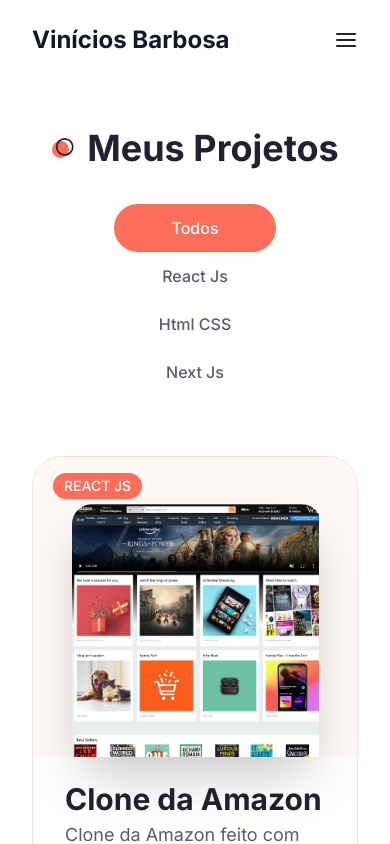
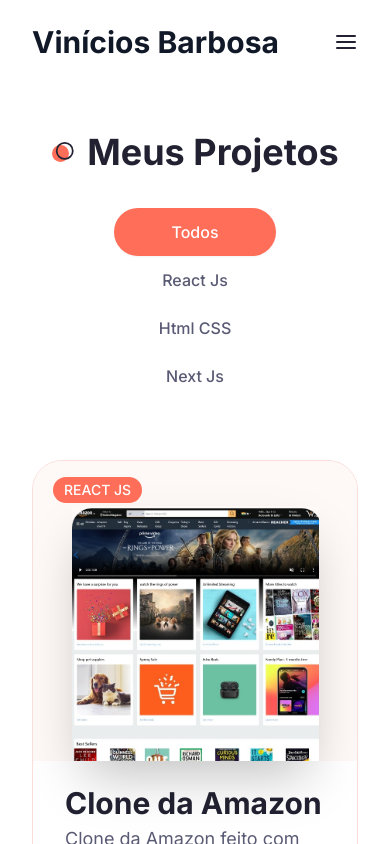
Before and after one commit to vinebarbosa/portfolio, a Next.js app: page /projetos in a window 390 px wide. Shown: the top 844 px of the page. Built offline with nearby package versions, Linux system fonts and the light colour scheme.

Commit message:
fix: :iphone: corrige menu mobile

```diff
--- a/src/components/logo.tsx
+++ b/src/components/logo.tsx
@@ -3,7 +3,7 @@
 export const Logo = () => {
   return (
     <Link href="/">
-      <div className="font-bold text-2xl md:text-3xl text-gray-900 dark:text-white">
+      <div className="font-bold text-3xl text-nowrap text-gray-900 dark:text-white">
         Vinícios Barbosa
       </div>
     </Link>
```
